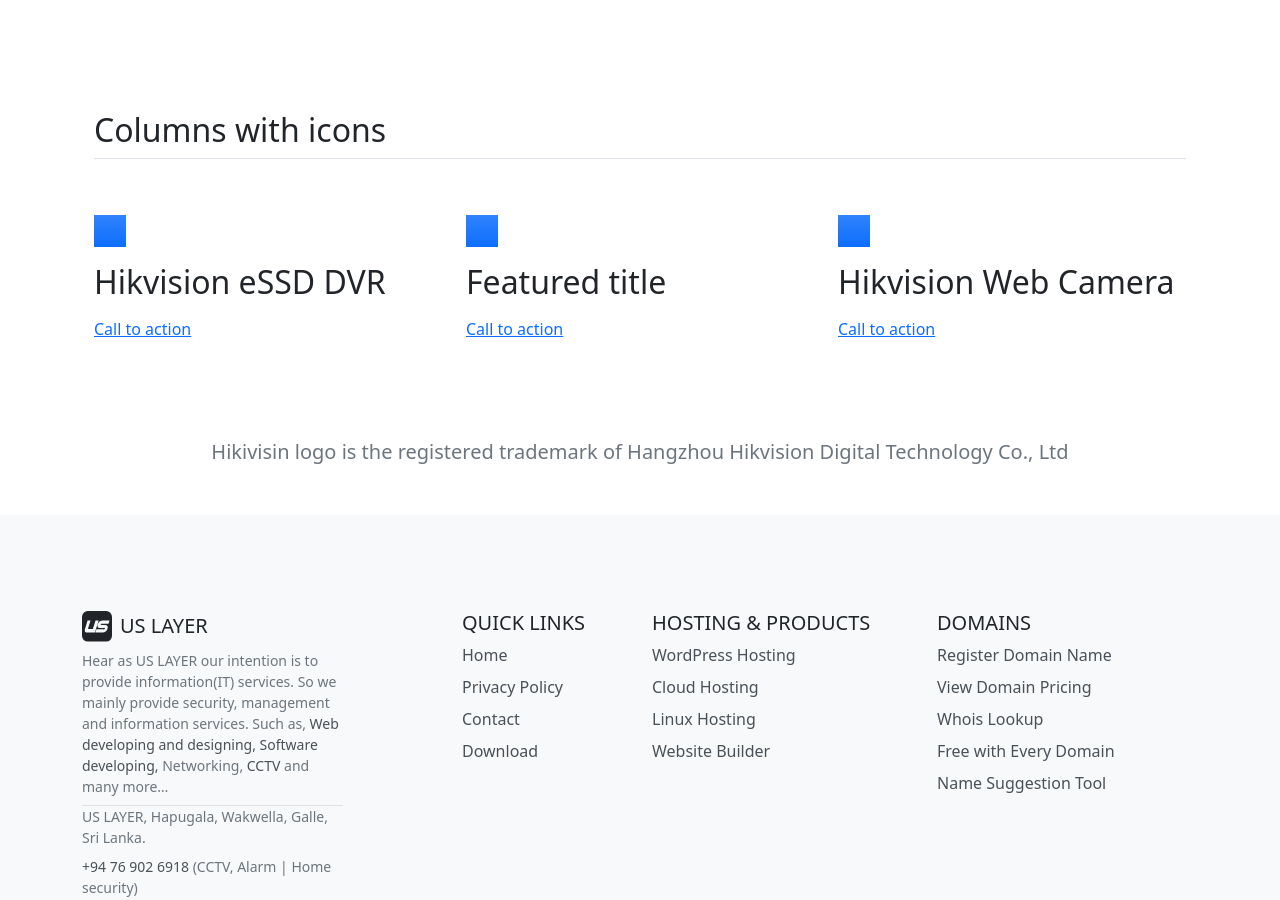
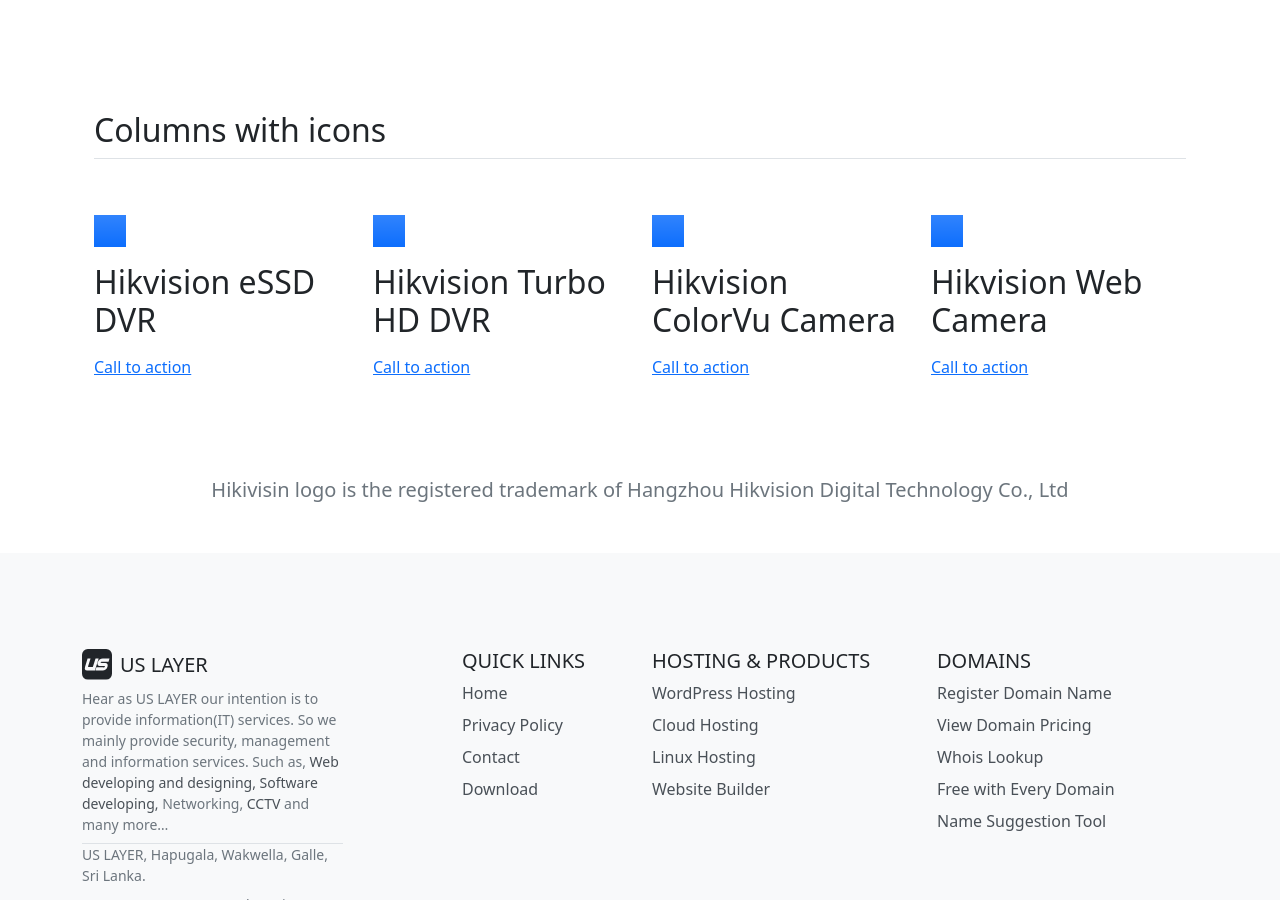
Before and after one commit to uslayer/uslayer.github.io, a Jekyll site: the page built from pages/hikvision-products.md, in a window 1280 px wide and 900 px high, scrolled down 664 px. Built offline with Jekyll 4.4.1, drawn with Linux system fonts in a browser that asks for light colours.

Commit message:
Update hikvision-products.md

```diff
--- a/pages/hikvision-products.md
+++ b/pages/hikvision-products.md
@@ -20,7 +20,7 @@
 
 <div class="container px-4 py-5" id="featured-3">
     <h2 class="pb-2 border-bottom">Columns with icons</h2>
-    <div class="row g-4 py-5 row-cols-1 row-cols-lg-3">
+    <div class="row g-4 py-5 row-cols-1 row-cols-lg-4">
       <div class="feature col">
         <div class="feature-icon d-inline-flex align-items-center justify-content-center text-bg-primary bg-gradient fs-2 mb-3">
           <svg class="bi" width="1em" height="1em"><use xlink:href="#collection"></use></svg>
@@ -36,7 +36,18 @@
         <div class="feature-icon d-inline-flex align-items-center justify-content-center text-bg-primary bg-gradient fs-2 mb-3">
           <svg class="bi" width="1em" height="1em"><use xlink:href="#people-circle"></use></svg>
         </div>
-        <h3 class="fs-2">Featured title</h3>
+        <h3 class="fs-2">Hikvision Turbo HD DVR</h3>
+        <p></p>
+        <a href="#" class="icon-link d-inline-flex align-items-center">
+          Call to action
+          <svg class="bi" width="1em" height="1em"><use xlink:href="#chevron-right"></use></svg>
+        </a>
+      </div>
+      <div class="feature col">
+        <div class="feature-icon d-inline-flex align-items-center justify-content-center text-bg-primary bg-gradient fs-2 mb-3">
+          <svg class="bi" width="1em" height="1em"><use xlink:href="#people-circle"></use></svg>
+        </div>
+        <h3 class="fs-2">Hikvision ColorVu Camera</h3>
         <p></p>
         <a href="#" class="icon-link d-inline-flex align-items-center">
           Call to action
```
